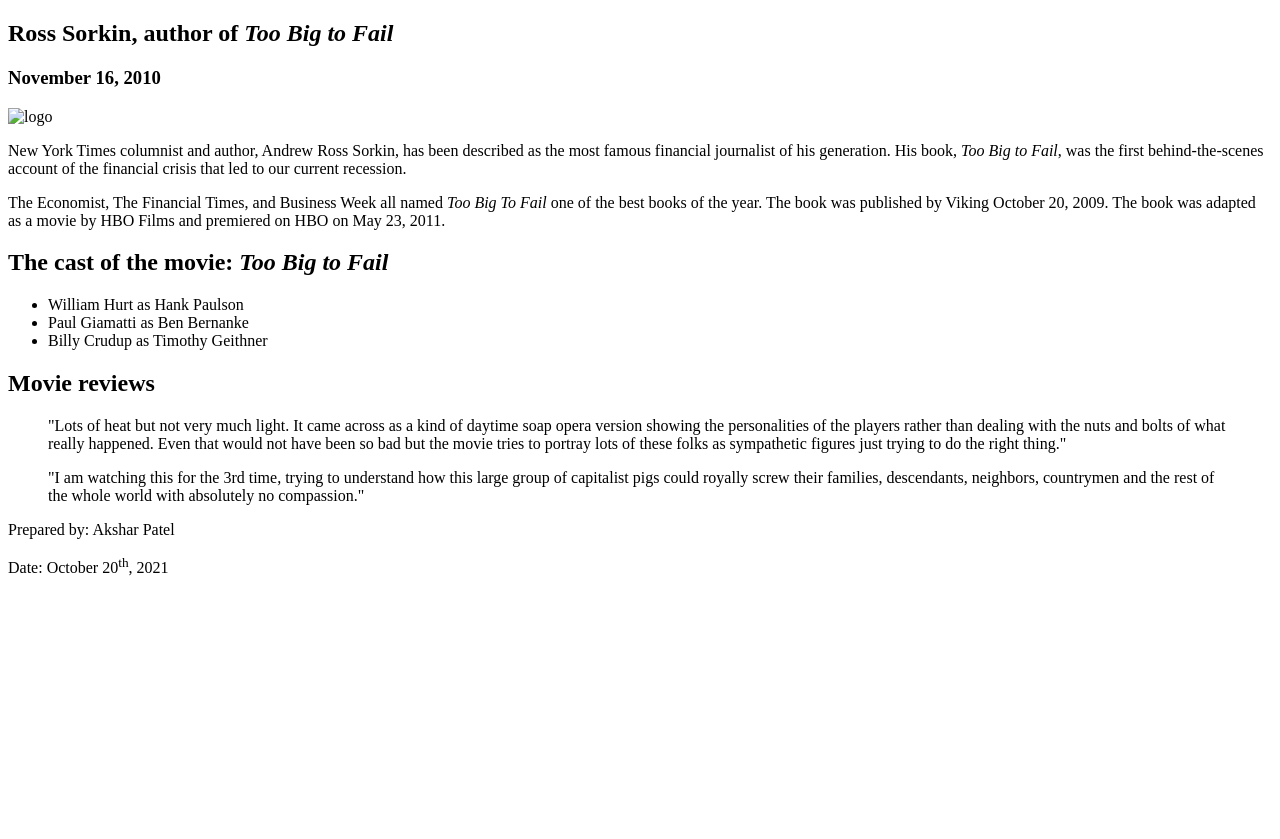
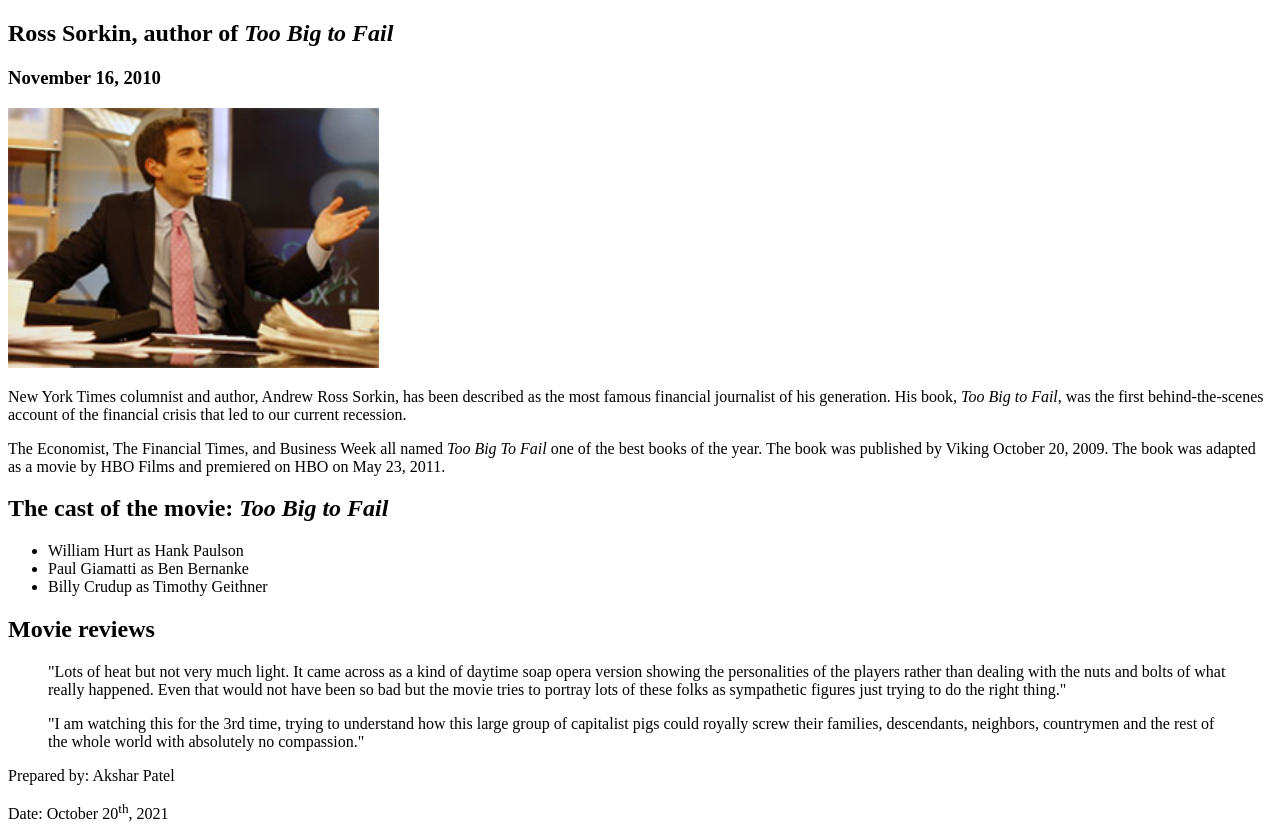
Before and after one commit to akshar210/A09, a plain HTML site: page c03x_sorkin.html in a window 1280 px wide. Before the commit the page ends 800 px from the top, so only its background shows below. Drawn offline with Linux system fonts and the light colour scheme.

Commit message:
Update c03x_sorkin.html

```diff
--- a/c03x_sorkin.html
+++ b/c03x_sorkin.html
@@ -9,7 +9,7 @@
 <body>
 	<h2> Ross Sorkin, author of <i>Too Big to Fail</i></h2>
 	<h3>November 16, 2010</h3>
-	<img src="images/sorkin_desk260.jpg" alt="logo" height="260">
+	<img src="sorkin_desk260.jpg" alt="logo" height="260">
 
 	<p>New York Times columnist and author, Andrew Ross Sorkin, has been described as the most famous financial journalist of his generation. His book, <i>Too Big to Fail</i>, was the first behind-the-scenes account of the financial crisis that led to our current recession.</p>
 	<p>The Economist, The Financial Times, and Business Week all named <i>Too Big To Fail</i> one of the best books of the year. The book was published by Viking October 20, 2009. The book was adapted as a movie by HBO Films and premiered on HBO on May 23, 2011.</p>
```
